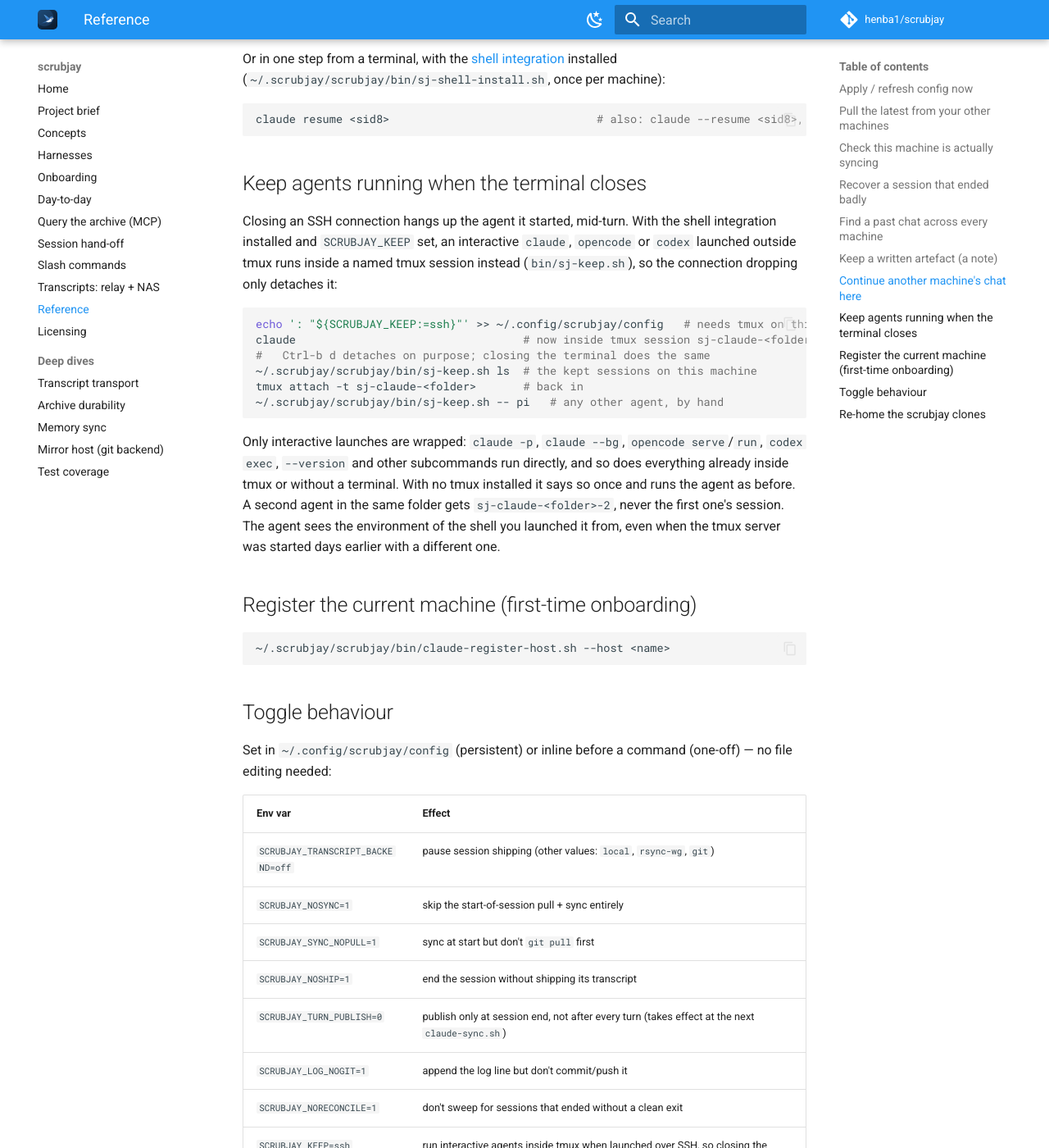
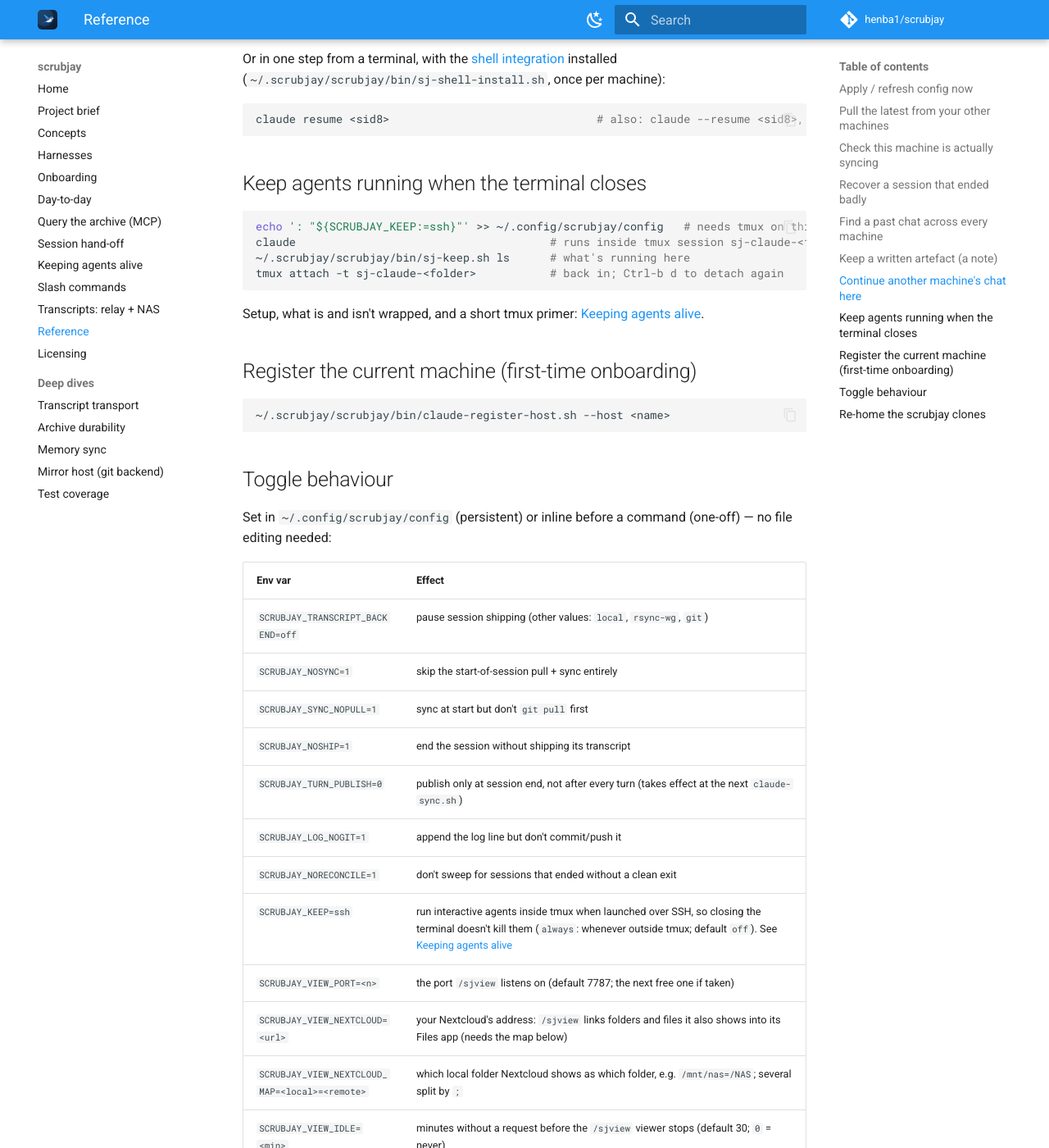
Before and after one commit to henba1/scrubjay, an MkDocs documentation site: the page built from docs/reference.md, in a window 1280 px wide and 1400 px high, scrolled down 2787 px. Shown: the whole window at 82% size. Built offline with MkDocs 1.6.1 and Material for MkDocs 9.7.7, drawn with Linux system fonts in a browser that asks for light colours; comment, search, counter and statistics services are not loaded.

Commit message:
sj-keep: tmux as a detected dependency, offered at onboarding, checked by sjdoctor
tmux is a distro package with its own security updates, per architecture
and OS, so it is not bundled: scrubjay detects it, reports it and prints
the install command, as it does for rsync and uv, and never installs as
root.

- sj_install_hint <pkg> (lib.sh): the install command for this system's
  package manager (brew, apt, dnf, pacman, zypper, apk), for messages only.
- onboard.sh asks whether to keep agents alive over SSH (preset
  SCRUBJAY_KEEP to answer unattended), writes the setting, and warns
  with the install command when tmux is missing.
- /sjdoctor harnesses: a note when it is off, ok with the tmux version
  when on, and a failure with the fix when on without tmux.
- docs/keep-alive.md: setup, why tmux isn't bundled, a tmux primer
  (detach, attach, list, scroll-back), an optional ~/.tmux.conf, and the
  limits (reboots, HPC login nodes, harness-native alternatives). Linked
  from onboarding's dependency list, the reference and the nav.

Co-Authored-By: Claude <noreply@anthropic.com>

````diff
--- a/docs/handoff.md
+++ b/docs/handoff.md
@@ -56,7 +56,7 @@ and zsh) in `bin/sj-shell.sh`. It intercepts only `resume <id>` as the *first* w
 Everything else — `claude`, `claude -p "resume the build"`, `claude --resume` (the picker),
 `claude --resume <search words>` — goes straight to the binary after one pattern match on the
 arguments, so there is no startup cost. (The same file also defines `opencode` and `codex`, for
-[keeping agents running](reference.md#keep-agents-running-when-the-terminal-closes) when the
+[keeping agents running](keep-alive.md) when the
 terminal closes; that only runs when you launch one from a terminal outside tmux.)
 
 **Installing it.** Once per machine:
--- a/docs/reference.md
+++ b/docs/reference.md
@@ -129,26 +129,14 @@ claude resume <sid8>                               # also: claude --resume <sid8
 
 ## Keep agents running when the terminal closes
 
-Closing an SSH connection hangs up the agent it started, mid-turn. With the shell integration
-installed and `SCRUBJAY_KEEP` set, an interactive `claude`, `opencode` or `codex` launched outside
-tmux runs inside a named tmux session instead (`bin/sj-keep.sh`), so the connection dropping only
-detaches it:
-
 ```sh
 echo ': "${SCRUBJAY_KEEP:=ssh}"' >> ~/.config/scrubjay/config   # needs tmux on this machine
-claude                                  # now inside tmux session sj-claude-<folder>
-#   Ctrl-b d detaches on purpose; closing the terminal does the same
-~/.scrubjay/scrubjay/bin/sj-keep.sh ls  # the kept sessions on this machine
-tmux attach -t sj-claude-<folder>       # back in
-~/.scrubjay/scrubjay/bin/sj-keep.sh -- pi   # any other agent, by hand
+claude                                      # runs inside tmux session sj-claude-<folder>
+~/.scrubjay/scrubjay/bin/sj-keep.sh ls      # what's running here
+tmux attach -t sj-claude-<folder>           # back in; Ctrl-b d to detach again
 ```
 
-Only interactive launches are wrapped: `claude -p`, `claude --bg`, `opencode serve`/`run`,
-`codex exec`, `--version` and other subcommands run directly, and so does everything already
-inside tmux or without a terminal. With no tmux installed it says so once and runs the agent as
-before. A second agent in the same folder gets `sj-claude-<folder>-2`, never the first one's session.
-The agent sees the environment of the shell you launched it from, even when the tmux server was
-started days earlier with a different one.
+Setup, what is and isn't wrapped, and a short tmux primer: [Keeping agents alive](keep-alive.md).
 
 ## Register the current machine (first-time onboarding)
 
@@ -170,7 +158,7 @@ editing needed:
 | `SCRUBJAY_TURN_PUBLISH=0` | publish only at session end, not after every turn (takes effect at the next `claude-sync.sh`) |
 | `SCRUBJAY_LOG_NOGIT=1` | append the log line but don't commit/push it |
 | `SCRUBJAY_NORECONCILE=1` | don't sweep for sessions that ended without a clean exit |
-| `SCRUBJAY_KEEP=ssh` | run interactive agents inside tmux when launched over SSH, so closing the terminal doesn't kill them (`always`: whenever outside tmux; default `off`). See [above](#keep-agents-running-when-the-terminal-closes) |
+| `SCRUBJAY_KEEP=ssh` | run interactive agents inside tmux when launched over SSH, so closing the terminal doesn't kill them (`always`: whenever outside tmux; default `off`). See [Keeping agents alive](keep-alive.md) |
 | `SCRUBJAY_VIEW_PORT=<n>` | the port `/sjview` listens on (default 7787; the next free one if taken) |
 | `SCRUBJAY_VIEW_NEXTCLOUD=<url>` | your Nextcloud's address: `/sjview` links folders and files it also shows into its Files app (needs the map below) |
 | `SCRUBJAY_VIEW_NEXTCLOUD_MAP=<local>=<remote>` | which local folder Nextcloud shows as which folder, e.g. `/mnt/nas=/NAS`; several split by `;` |
--- a/mkdocs.yml
+++ b/mkdocs.yml
@@ -84,6 +84,7 @@ nav:
   - Day-to-day: day-to-day.md
   - Query the archive (MCP): archive-mcp.md
   - Session hand-off: handoff.md
+  - Keeping agents alive: keep-alive.md
   - Slash commands: slash-commands.md
   - "Transcripts: relay + NAS": transports.md
   - Reference: reference.md
````
Also changed, not shown: docs/keep-alive.md (added, +92 -0 lines), docs/onboarding.md (+3 -1 lines), 5 other files.
